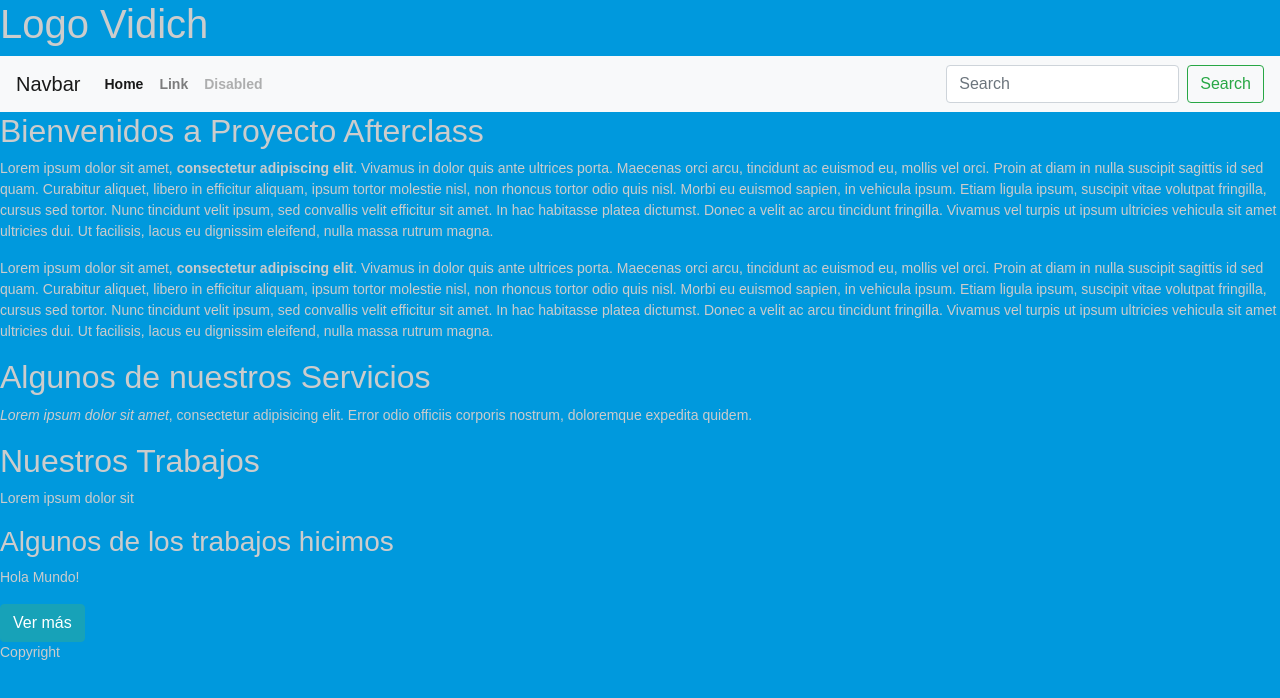
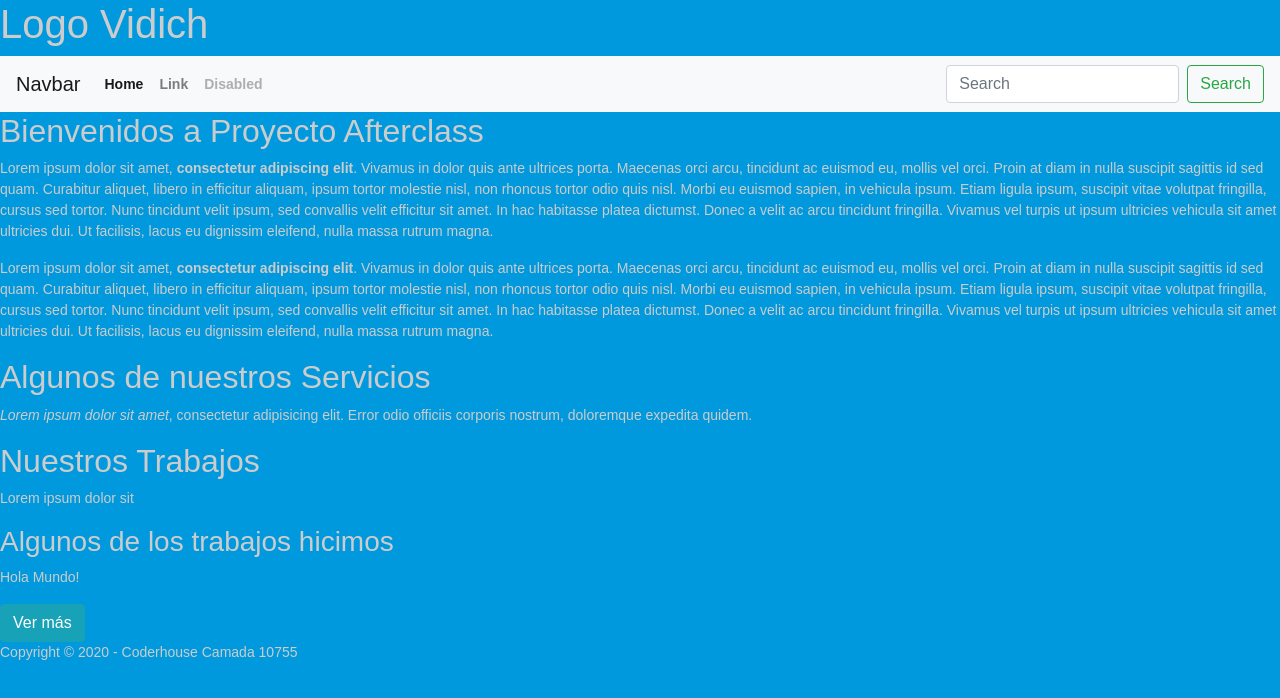
Before and after one commit to diedac/proyecto-camada-10755, a website: page index.html in a window 1280 px wide. Drawn offline with nearby package versions, Linux system fonts and the light colour scheme.

Commit message:
Ajuste copyright footer

```diff
--- a/index.html
+++ b/index.html
@@ -86,7 +86,7 @@
       </section>
     </main>
     <footer>
-      <p>Copyright</p>
+      <p>Copyright &copy; 2020 - Coderhouse Camada 10755</p>
     </footer>
     <script type="text/script" src="js/bootstrap.min.js"></script>
   </body>
```
